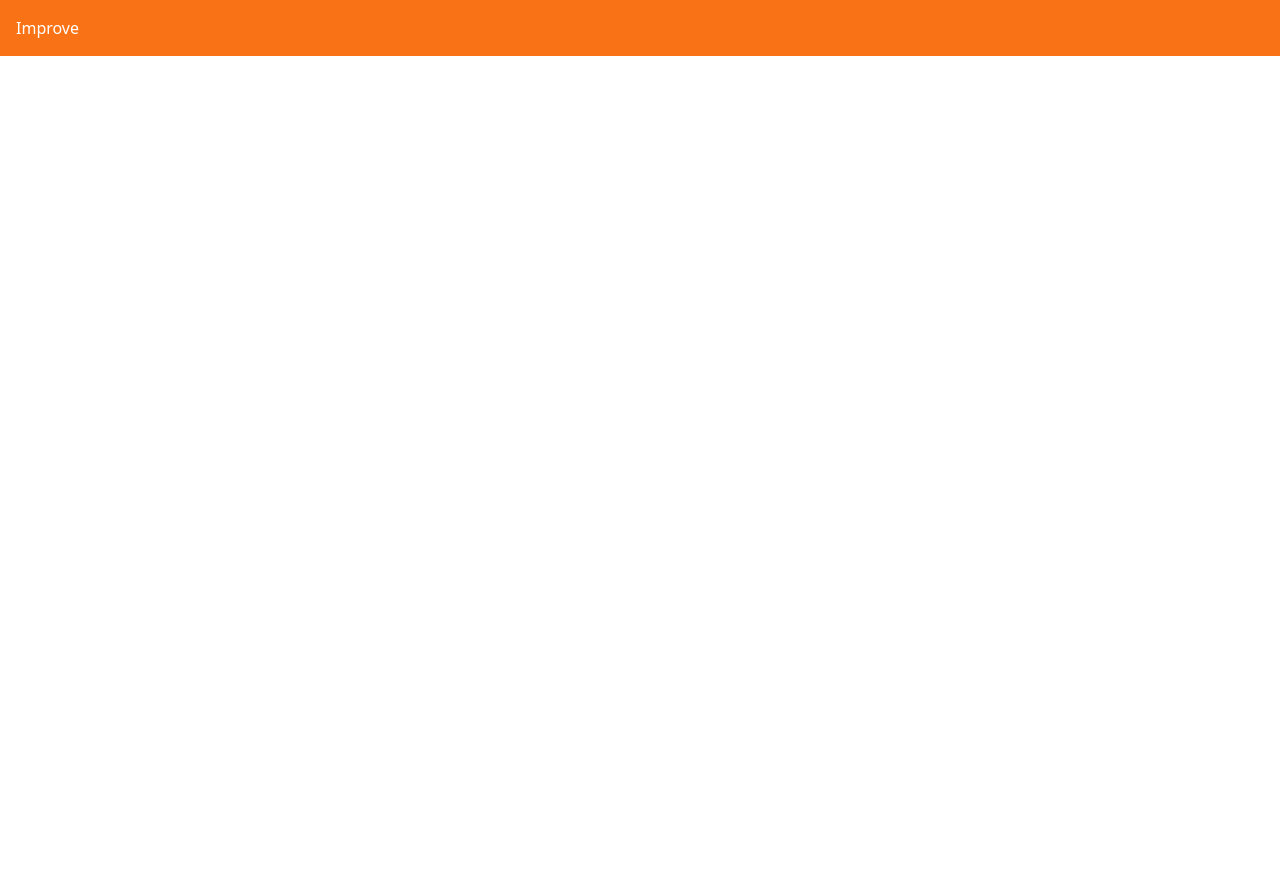
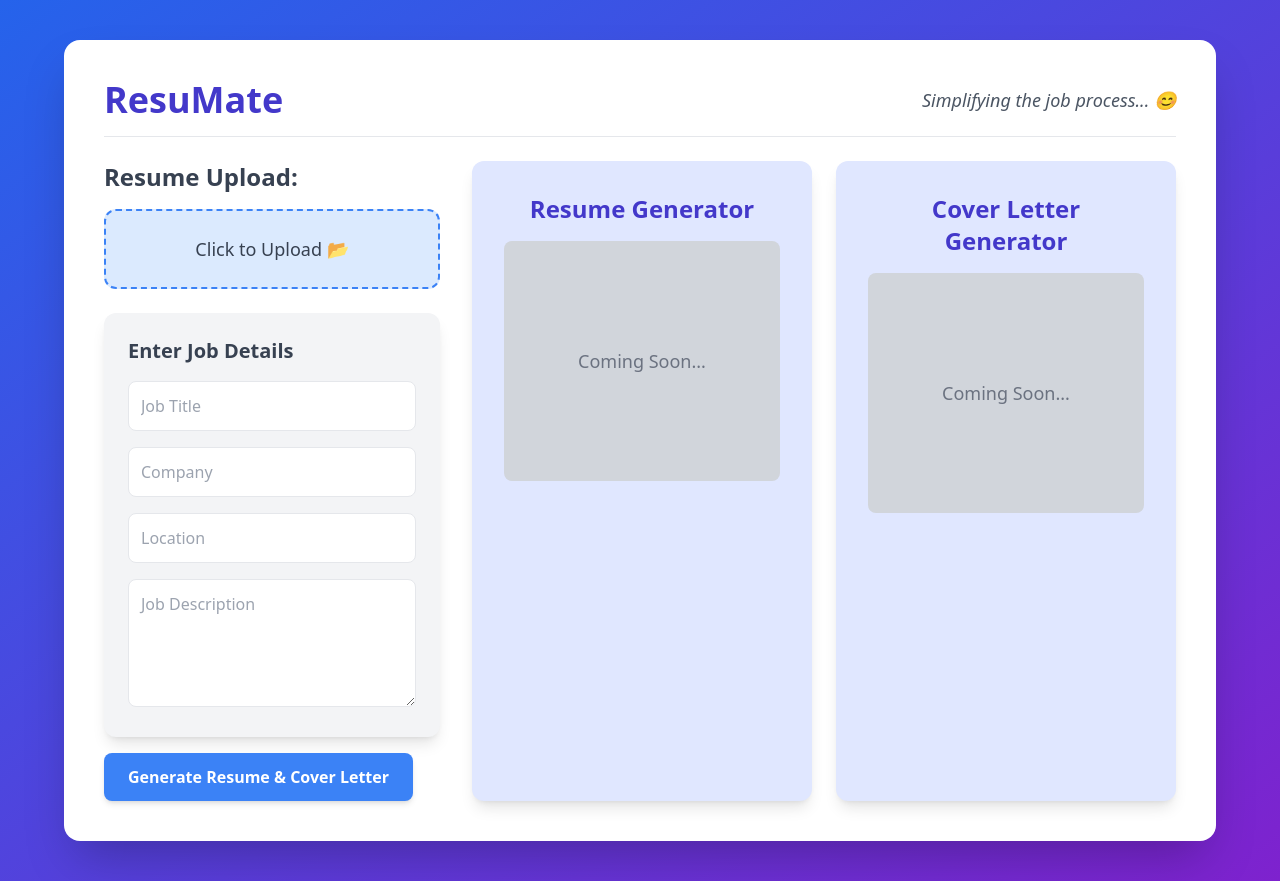
Before and after one commit to CMPT-276-SPRING-2025/final-project-lakes, a React (Vite) app: page /resume-improve in a window 1280 px wide. Before the commit the page ends 800 px from the top, so only its background shows below. Built offline with nearby package versions, Linux system fonts and the light colour scheme.

Commit message:
Created the UI aspect of this feature

```diff
--- a/package.json
+++ b/package.json
@@ -10,6 +10,8 @@
     "preview": "vite preview"
   },
   "dependencies": {
+    "pdf-lib": "^1.17.1",
+    "pdfjs-dist": "^4.10.38",
     "react": "^19.0.0",
     "react-dom": "^19.0.0",
     "react-router-dom": "^7.3.0"
--- a/src/pages/ResumeImprovePage.jsx
+++ b/src/pages/ResumeImprovePage.jsx
@@ -1,7 +1,196 @@
-import React from "react";
+import React, { useState } from "react";
 
 const ResumeImprovePage = () => {
-  return <div className="bg-orange-500 p-4 text-white">Improve</div>;
+  const [jobDetails, setJobDetails] = useState({
+    title: "",
+    company: "",
+    location: "",
+    description: "",
+  });
+  const [resumeFile, setResumeFile] = useState(null);
+  const [loading, setLoading] = useState(false);
+  const [generatedText, setGeneratedText] = useState("");
+
+  const handleInputChange = (e) => {
+    const { name, value } = e.target;
+    setJobDetails({ ...jobDetails, [name]: value });
+  };
+
+  const handleFileUpload = (e) => {
+    setResumeFile(e.target.files[0]);
+  };
+
+  const generateResumeAndCoverLetter = async () => {
+    if (!resumeFile || !jobDetails.description) {
+      alert("Please upload a resume and enter a job description.");
+      return;
+    }
+
+    setLoading(true);
+
+    // Read Resume File as Text
+    const reader = new FileReader();
+    reader.readAsText(resumeFile);
+    reader.onload = async () => {
+      const resumeText = reader.result;
+
+      try {
+        const response = await fetch(
+          "https://api.openai.com/v1/chat/completions",
+          {
+            method: "POST",
+            headers: {
+              "Content-Type": "application/json",
+              Authorization: `Bearer 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`, // ⚠️ SECURITY RISK!
+            },
+            body: JSON.stringify({
+              model: "gpt-4",
+              messages: [
+                {
+                  role: "system",
+                  content:
+                    "You are an AI that helps create optimized resumes and cover letters.",
+                },
+                {
+                  role: "user",
+                  content: `Here is a resume:\n\n${resumeText}\n\nHere is a job description:\n\n${jobDetails.description}\n\n1. Extract key skills and keywords from both.
+                2. Rewrite the resume to match the job description while keeping the original experience intact.
+                3. Generate a professional cover letter tailored for the job.`,
+                },
+              ],
+            }),
+          }
+        );
+
+        const data = await response.json();
+        setGeneratedText(data.choices[0].message.content);
+      } catch (error) {
+        console.error("Error generating resume & cover letter:", error);
+        alert(
+          "Failed to generate resume & cover letter. Check console for details."
+        );
+      }
+
+      setLoading(false);
+    };
+  };
+
+  return (
+    <div className="min-h-screen bg-gradient-to-br from-blue-600 to-purple-700 p-10 flex flex-col items-center justify-center text-white">
+      <div className="w-full max-w-6xl bg-white shadow-2xl rounded-2xl p-10 text-gray-900">
+        {/* Header */}
+        <div className="flex justify-between items-center border-b pb-4 mb-6">
+          <h1 className="text-4xl font-extrabold text-indigo-700">ResuMate</h1>
+          <span className="text-gray-600 italic text-lg">
+            Simplifying the job process... 😊
+          </span>
+        </div>
+
+        <div className="grid grid-cols-3 gap-8">
+          {/* Resume Upload Section */}
+          <div className="col-span-1">
+            <h2 className="text-2xl font-semibold mb-4 text-gray-700">
+              Resume Upload:
+            </h2>
+            <label className="flex flex-col items-center justify-center w-full p-6 border-2 border-dashed border-blue-500 rounded-xl bg-blue-100 hover:bg-blue-200 cursor-pointer">
+              <span className="text-lg font-medium text-gray-700">
+                Click to Upload 📂
+              </span>
+              <input
+                type="file"
+                className="hidden"
+                onChange={handleFileUpload}
+              />
+            </label>
+            {resumeFile && (
+              <p className="text-sm mt-2 text-gray-600 font-medium">
+                Uploaded: {resumeFile.name}
+              </p>
+            )}
+
+            {/* Job Details Form */}
+            <div className="mt-6 bg-gray-100 p-6 rounded-xl shadow-lg">
+              <h3 className="text-xl font-semibold mb-4 text-gray-700">
+                Enter Job Details
+              </h3>
+              <div className="space-y-4">
+                <input
+                  type="text"
+                  name="title"
+                  value={jobDetails.title}
+                  onChange={handleInputChange}
+                  placeholder="Job Title"
+                  className="w-full p-3 border rounded-lg focus:ring-2 focus:ring-blue-500"
+                />
+                <input
+                  type="text"
+                  name="company"
+                  value={jobDetails.company}
+                  onChange={handleInputChange}
+                  placeholder="Company"
+                  className="w-full p-3 border rounded-lg focus:ring-2 focus:ring-blue-500"
+                />
+                <input
+                  type="text"
+                  name="location"
+                  value={jobDetails.location}
+                  onChange={handleInputChange}
+                  placeholder="Location"
+                  className="w-full p-3 border rounded-lg focus:ring-2 focus:ring-blue-500"
+                />
+                <textarea
+                  name="description"
+                  value={jobDetails.description}
+                  onChange={handleInputChange}
+                  placeholder="Job Description"
+                  className="w-full p-3 border rounded-lg h-32 focus:ring-2 focus:ring-blue-500"
+                ></textarea>
+              </div>
+            </div>
+            <button
+              onClick={generateResumeAndCoverLetter}
+              className="mt-4 px-6 py-3 bg-blue-500 text-white font-semibold rounded-lg shadow-md hover:bg-blue-600 transition"
+              disabled={loading}
+            >
+              {loading ? "Generating..." : "Generate Resume & Cover Letter"}
+            </button>
+          </div>
+
+          {/* Display Generated Resume & Cover Letter */}
+          {generatedText && (
+            <div className="mt-6 bg-gray-200 p-4 rounded-lg shadow-md">
+              <h3 className="text-lg font-semibold">
+                Generated Resume & Cover Letter:
+              </h3>
+              <p className="text-gray-700 whitespace-pre-line">
+                {generatedText}
+              </p>
+            </div>
+          )}
+
+          {/* Resume & Cover Letter Generators */}
+          <div className="col-span-2 grid grid-cols-2 gap-6">
+            <div className="bg-indigo-100 p-8 rounded-xl shadow-lg text-center hover:shadow-2xl transition-all">
+              <h2 className="text-2xl font-semibold mb-4 text-indigo-700">
+                Resume Generator
+              </h2>
+              <div className="h-60 bg-gray-300 rounded-lg flex items-center justify-center text-gray-500 text-lg">
+                Coming Soon...
+              </div>
+            </div>
+            <div className="bg-indigo-100 p-8 rounded-xl shadow-lg text-center hover:shadow-2xl transition-all">
+              <h2 className="text-2xl font-semibold mb-4 text-indigo-700">
+                Cover Letter Generator
+              </h2>
+              <div className="h-60 bg-gray-300 rounded-lg flex items-center justify-center text-gray-500 text-lg">
+                Coming Soon...
+              </div>
+            </div>
+          </div>
+        </div>
+      </div>
+    </div>
+  );
 };
 
 export default ResumeImprovePage;
```
Also changed, not shown: 1 other file (tests, documents, lock files or other folders).
